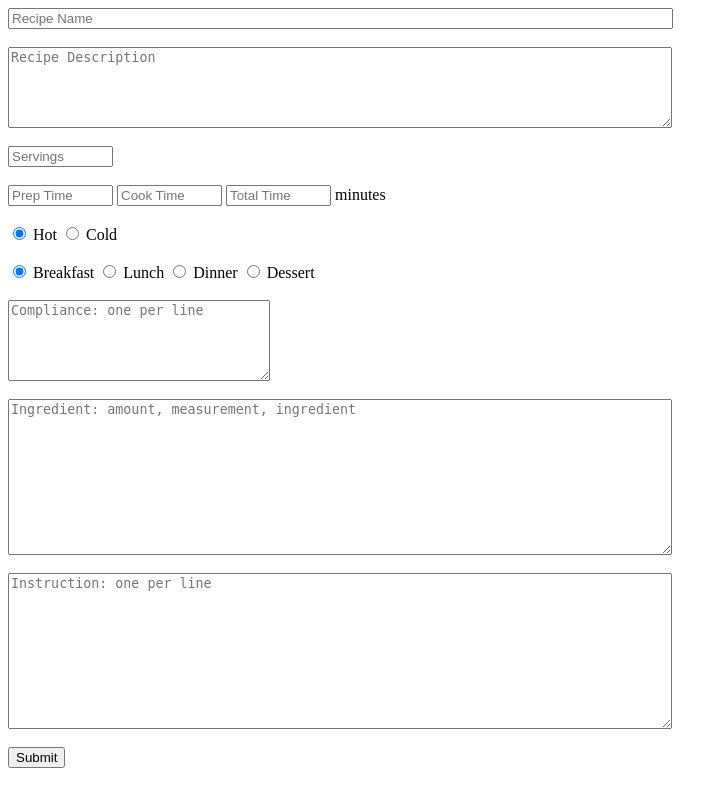
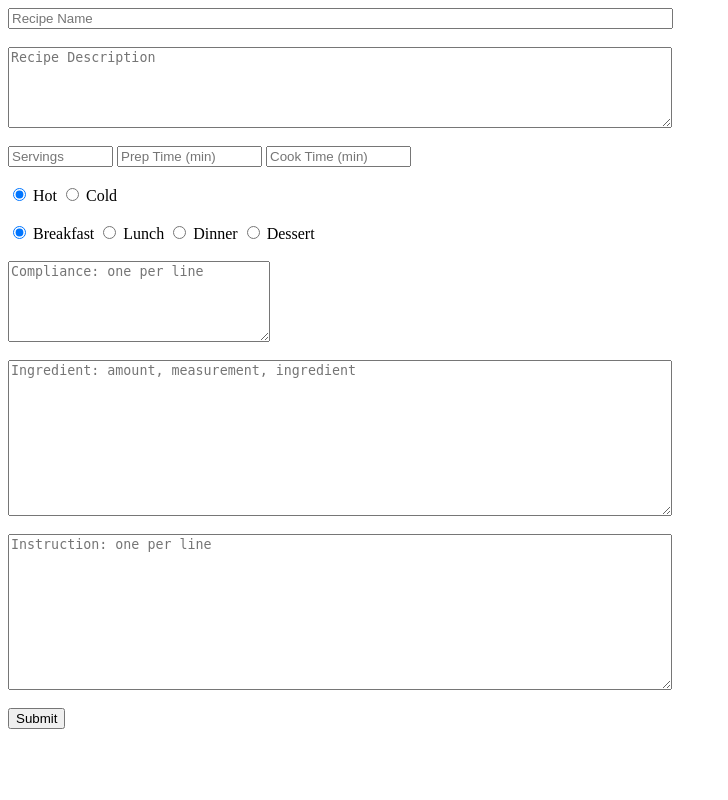
Before and after one commit to gbernich/cookbook, a PHP site: page /addRecipe.php in a window 1280 px wide. Shown: the whole page, without its empty margins (0-728 px from the left). Run offline with PHP 8.4, Linux system fonts and the light colour scheme.

Commit message:
Adding the prep and cook time to calculated the total time.

```diff
--- a/html/addRecipe.php
+++ b/html/addRecipe.php
@@ -15,13 +15,15 @@ if ($conn->connect_error) {
 }
 
 // insert Recipe
+$total_time = $_POST['prep_time'] + $_POST['cook_time'];
+
 $sql = "INSERT INTO Recipe (name, description, servings, prep_time, cook_time, total_time, hot_cold,  meal_type)
 			VALUES('".$_POST['name']."',
                                '".$_POST['description']."',
                                 ".$_POST['servings'].",
                                 ".$_POST['prep_time'].",
                                 ".$_POST['cook_time'].",
-                                ".$_POST['total_time'].",
+                                ".$total_time.",
                                '".$_POST['hot_cold']."',
                                '".$_POST['meal_type']."');";
 
@@ -143,13 +145,11 @@ $conn->close();
 
 	<textarea cols="80" placeholder="Recipe Description" rows="5" name="description" maxlength="200" required></textarea><br><br>
 
-	<input type="text" name="servings" placeholder="Servings" size="10" required><br><br>
+	<input type="text" name="servings" placeholder="Servings" size="10" required>
 
-	<input type="text" name="prep_time" placeholder="Prep Time" size="10">
+	<input type="text" name="prep_time" placeholder="Prep Time (min)" size="15">
 
-	<input type="text"  name="cook_time"  placeholder="Cook Time" size="10">
-
-	<input type="text"  name="total_time" placeholder="Total Time" size="10"><span> minutes</span><br><br>
+	<input type="text"  name="cook_time" placeholder="Cook Time (min)" size="15"><br><br>
 
 	<input type="radio" name="hot_cold" value="HOT" checked /> <span>Hot</span>
 	<input type="radio" name="hot_cold" value="COLD"        /> <span>Cold</span><br><br>
```
